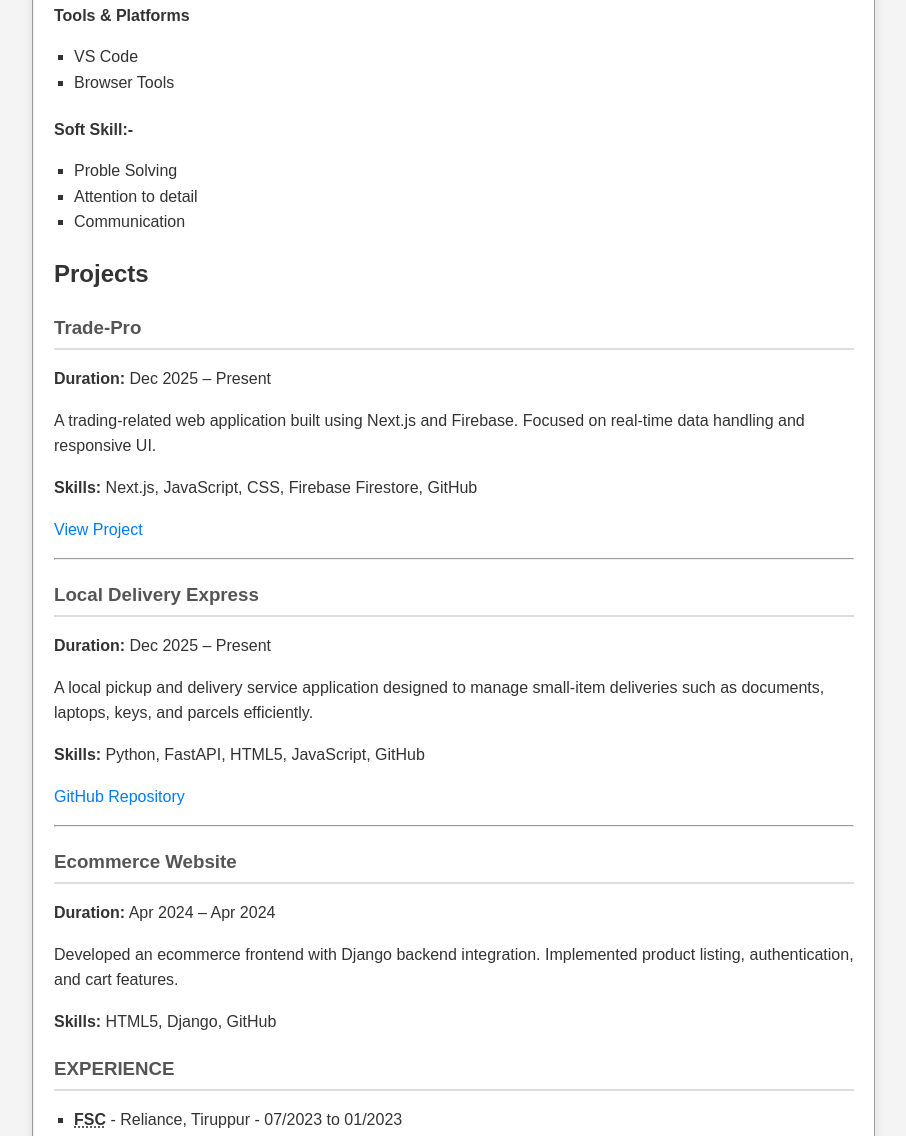
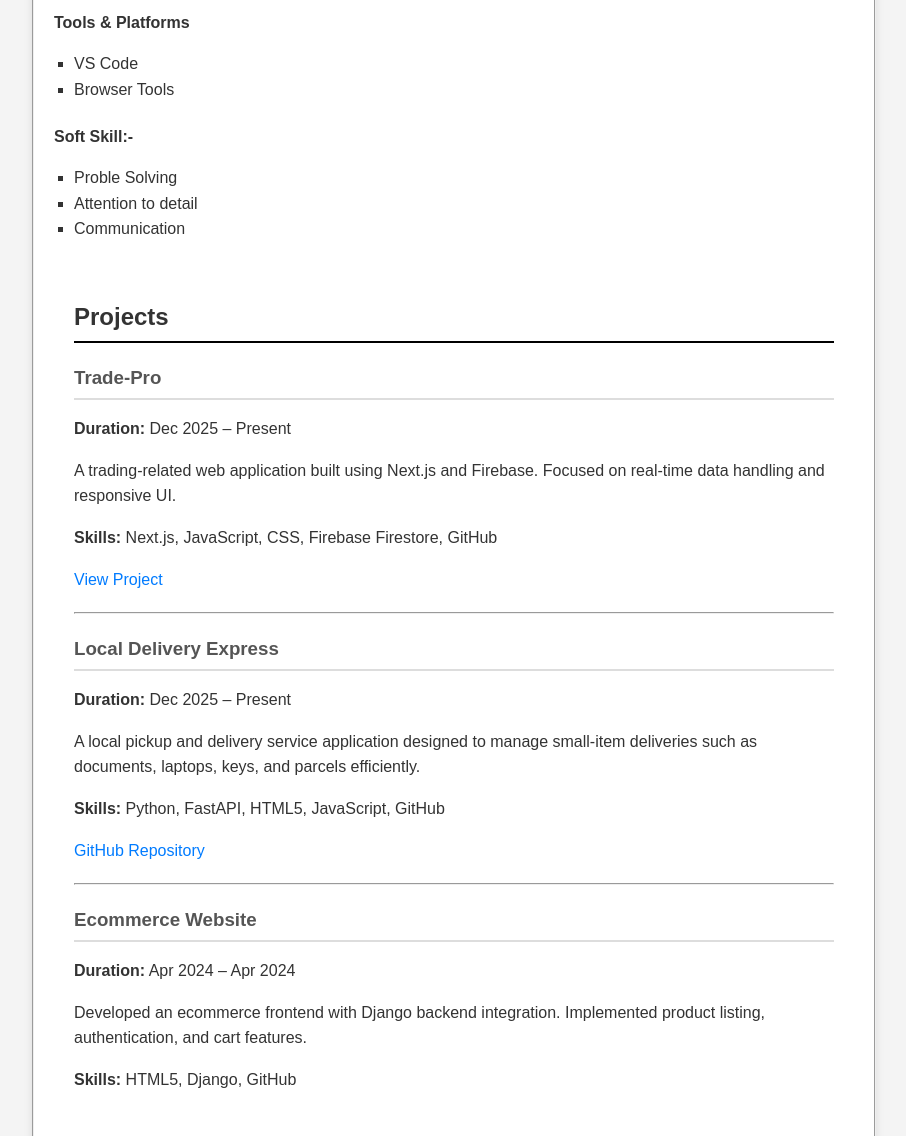
Before and after one commit to Prabakaran202/RESUME, a plain HTML site: page index.html in a window 1280 px wide. Shown: the part 1063-2199 px from the top of the page, without its empty margins (186-1092 px from the left). Drawn offline with Linux system fonts and the light colour scheme.

Commit message:
Update styles.css
css update

```diff
--- a/styles.css
+++ b/styles.css
@@ -1,2 +1,28 @@
 .skill-contenaier{
 }
+ #projects {
+        padding: 20px;
+        font-family: Arial, sans-serif;
+    }
+
+    .project {
+        margin-bottom: 20px;
+    }
+
+    h2 {
+        border-bottom: 2px solid #000;
+        padding-bottom: 5px;
+    }
+
+    h3 {
+        margin-bottom: 5px;
+    }
+
+    a {
+        color: blue;
+        text-decoration: none;
+    }
+
+    a:hover {
+        text-decoration: underline;
+    }
```
